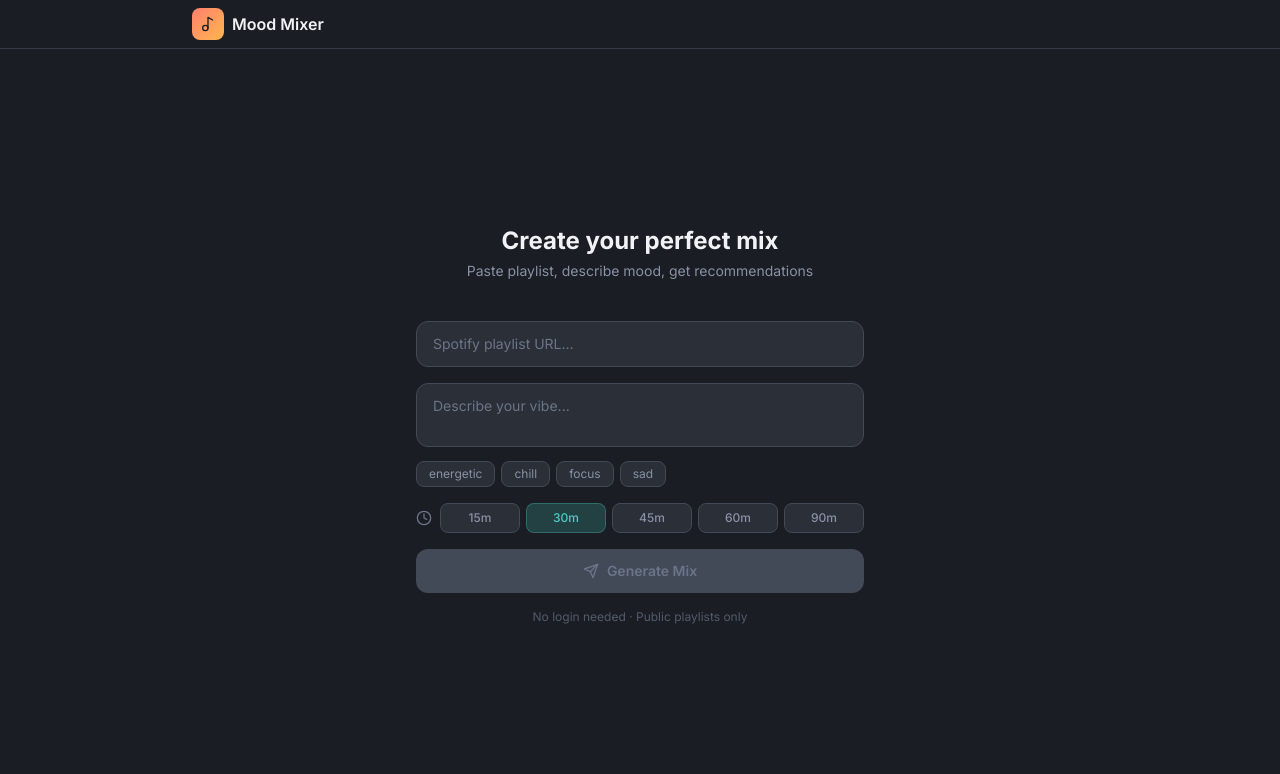
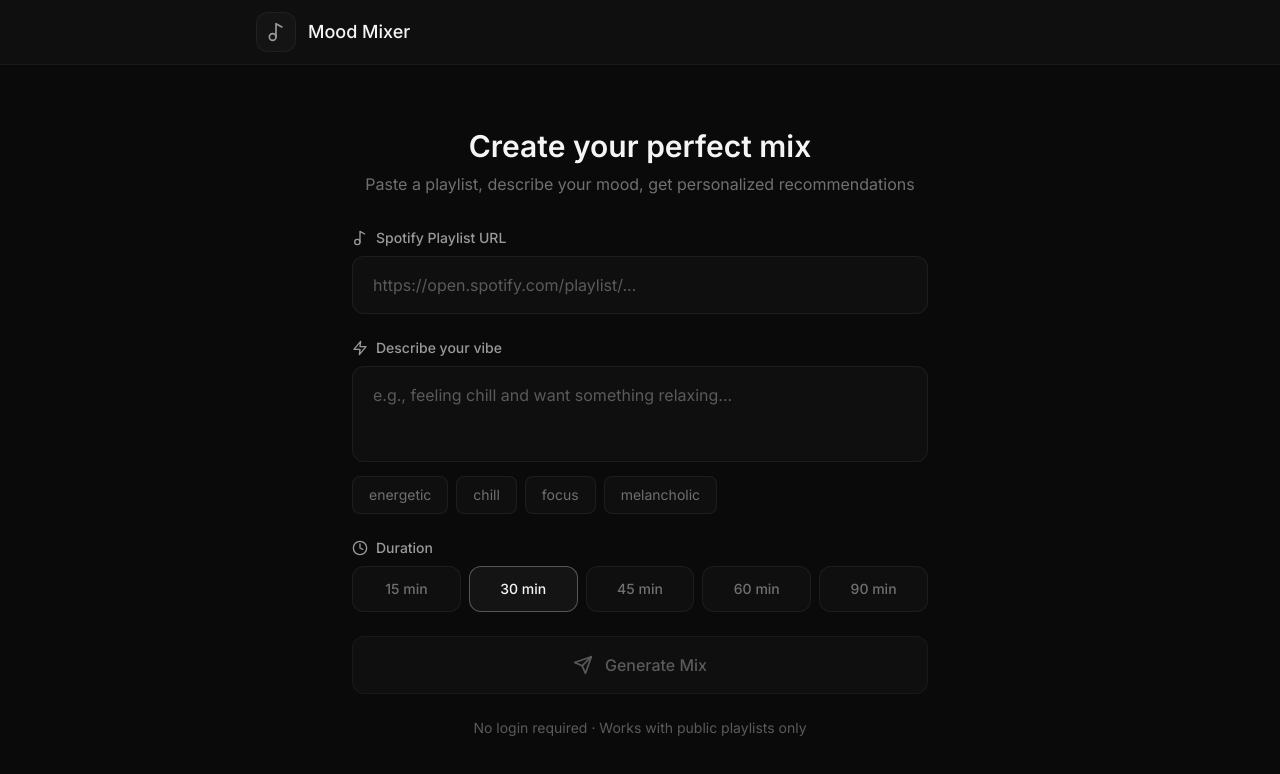
Before and after one commit to prasad-gade05/playlist_song_recommender, a React (Vite) app in the folder frontend/: page / in a window 1280 px wide. Shown: the top 774 px of the page. Built offline with nearby package versions, Linux system fonts and the light colour scheme.

Commit message:
base prod ui

```diff
--- a/frontend/src/App.jsx
+++ b/frontend/src/App.jsx
@@ -73,19 +73,19 @@ export default function App() {
   } : { count: 0, duration: 0, score: 0 }
 
   return (
-    <div className="h-screen flex flex-col bg-surface-950 overflow-hidden">
+    <div className="h-screen flex flex-col bg-[#0a0a0a] overflow-hidden">
       {/* Header */}
-      <header className="flex-shrink-0 border-b border-surface-800 px-4 py-2">
-        <div className="max-w-4xl mx-auto flex items-center justify-between">
-          <button onClick={resetAll} className="flex items-center gap-2">
-            <div className="w-8 h-8 bg-gradient-to-br from-accent-coral to-amber rounded-lg flex items-center justify-center">
-              <Music2 className="w-4 h-4 text-surface-950" />
+      <header className="flex-shrink-0 border-b border-[#404040]/20 px-6 py-3 bg-[#0f0f0f]/95">
+        <div className="max-w-3xl mx-auto flex items-center justify-between">
+          <button onClick={resetAll} className="flex items-center gap-3">
+            <div className="w-10 h-10 bg-[#141414] border border-[#404040]/30 rounded-xl flex items-center justify-center">
+              <Music2 className="w-5 h-5 text-[#9a9a9a]" />
             </div>
-            <span className="font-semibold text-text-primary">Mood Mixer</span>
+            <span className="font-medium text-[#f5f5f5] text-lg">Mood Mixer</span>
           </button>
           {showResults && (
-            <button onClick={resetAll} className="text-xs px-3 py-1.5 rounded-lg bg-surface-850 text-surface-400 hover:text-text-primary border border-surface-700 flex items-center gap-1.5">
-              <RotateCcw className="w-3 h-3" /> New
+            <button onClick={resetAll} className="px-4 py-2 rounded-lg bg-[#141414] text-[#9a9a9a] hover:text-[#f5f5f5] border border-[#404040]/30 flex items-center gap-2 transition-colors">
+              <RotateCcw className="w-4 h-4" /> New Mix
             </button>
           )}
         </div>
@@ -95,35 +95,43 @@ export default function App() {
       <main className="flex-1 overflow-hidden">
         {/* Input Form */}
         {!showResults && !loading && (
-          <div className="h-full flex items-center justify-center p-4">
-            <form onSubmit={handleGenerateMix} className="w-full max-w-md space-y-4">
-              <div className="text-center mb-6">
-                <h1 className="text-2xl font-bold text-text-primary">Create your perfect mix</h1>
-                <p className="text-surface-400 text-sm mt-1">Paste playlist, describe mood, get recommendations</p>
+          <div className="h-full flex items-center justify-center p-6">
+            <form onSubmit={handleGenerateMix} className="w-full max-w-xl space-y-6">
+              <div className="text-center mb-8">
+                <h1 className="text-3xl font-semibold text-[#f5f5f5] mb-2">Create your perfect mix</h1>
+                <p className="text-[#707070] text-base">Paste a playlist, describe your mood, get personalized recommendations</p>
               </div>
 
-              <input
-                type="text"
-                value={playlistUrl}
-                onChange={(e) => setPlaylistUrl(e.target.value)}
-                placeholder="Spotify playlist URL..."
-                className="w-full rounded-xl px-4 py-3 text-sm bg-surface-850 border border-surface-700 text-text-primary placeholder-surface-500 focus:border-accent-coral focus:outline-none"
-              />
+              <div className="space-y-2">
+                <label className="text-[#9a9a9a] text-sm font-medium flex items-center gap-2">
+                  <Music2 className="w-4 h-4" /> Spotify Playlist URL
+                </label>
+                <input
+                  type="text"
+                  value={playlistUrl}
+                  onChange={(e) => setPlaylistUrl(e.target.value)}
+                  placeholder="https://open.spotify.com/playlist/..."
+                  className="w-full rounded-xl px-5 py-4 text-base bg-[#0f0f0f] border border-[#404040]/30 text-[#f5f5f5] placeholder-[#5a5a5a] focus:border-[#707070] focus:outline-none transition-colors"
+                />
+              </div>
 
-              <div>
+              <div className="space-y-2">
+                <label className="text-[#9a9a9a] text-sm font-medium flex items-center gap-2">
+                  <Zap className="w-4 h-4" /> Describe your vibe
+                </label>
                 <textarea
                   value={moodInput}
                   onChange={(e) => setMoodInput(e.target.value)}
-                  placeholder="Describe your vibe..."
-                  className="w-full rounded-xl px-4 py-3 text-sm bg-surface-850 border border-surface-700 text-text-primary placeholder-surface-500 focus:border-accent-coral focus:outline-none resize-none h-16"
+                  placeholder="e.g., feeling chill and want something relaxing..."
+                  className="w-full rounded-xl px-5 py-4 text-base bg-[#0f0f0f] border border-[#404040]/30 text-[#f5f5f5] placeholder-[#5a5a5a] focus:border-[#707070] focus:outline-none resize-none h-24 transition-colors"
                 />
-                <div className="flex gap-1.5 mt-2">
-                  {['energetic', 'chill', 'focus', 'sad'].map((mood) => (
+                <div className="flex gap-2 mt-3">
+                  {['energetic', 'chill', 'focus', 'melancholic'].map((mood) => (
                     <button
                       key={mood}
                       type="button"
                       onClick={() => setMoodInput(mood)}
-                      className={`text-xs px-3 py-1 rounded-lg border ${moodInput === mood ? 'bg-accent-coral/20 border-accent-coral/50 text-accent-coral' : 'bg-surface-850 border-surface-700 text-surface-400'}`}
+                      className={`text-sm px-4 py-2 rounded-lg border transition-colors ${moodInput === mood ? 'bg-[#141414] border-[#9a9a9a]/50 text-[#f5f5f5]' : 'bg-[#0f0f0f] border-[#404040]/30 text-[#707070] hover:text-[#9a9a9a]'}`}
                     >
                       {mood}
                     </button>
@@ -131,37 +139,39 @@ export default function App() {
                 </div>
               </div>
 
-              <div className="flex items-center gap-2">
-                <Clock className="w-4 h-4 text-surface-500" />
-                <div className="flex gap-1.5 flex-1">
+              <div className="space-y-2">
+                <label className="text-[#9a9a9a] text-sm font-medium flex items-center gap-2">
+                  <Clock className="w-4 h-4" /> Duration
+                </label>
+                <div className="flex gap-2">
                   {DURATION_OPTIONS.map((d) => (
                     <button
                       key={d}
                       type="button"
                       onClick={() => setDuration(d)}
-                      className={`flex-1 py-1.5 rounded-lg text-xs font-medium ${duration === d ? 'bg-mint/20 text-mint border border-mint/30' : 'bg-surface-850 text-surface-400 border border-surface-700'}`}
+                      className={`flex-1 py-3 rounded-xl text-sm font-medium transition-colors ${duration === d ? 'bg-[#141414] text-[#f5f5f5] border border-[#9a9a9a]/50' : 'bg-[#0f0f0f] text-[#707070] border border-[#404040]/30 hover:text-[#9a9a9a]'}`}
                     >
-                      {d}m
+                      {d} min
                     </button>
                   ))}
                 </div>
               </div>
 
               {error && (
-                <div className="flex items-center gap-2 text-accent-coral text-xs bg-accent-coral/10 rounded-lg px-3 py-2">
-                  <AlertCircle className="w-4 h-4" /> {error}
+                <div className="flex items-center gap-3 text-[#FB7185] text-sm bg-[#FB7185]/10 rounded-xl px-4 py-3 border border-[#FB7185]/20">
+                  <AlertCircle className="w-5 h-5 flex-shrink-0" /> {error}
                 </div>
               )}
 
               <button
                 type="submit"
                 disabled={!playlistUrl.trim() || !moodInput.trim()}
-                className="w-full bg-gradient-to-r from-accent-coral to-amber disabled:from-surface-700 disabled:to-surface-700 disabled:text-surface-500 text-surface-950 font-semibold py-3 rounded-xl flex items-center justify-center gap-2 text-sm"
+                className="w-full bg-[#141414] hover:bg-[#1a1a1a] disabled:bg-[#0f0f0f] disabled:text-[#5a5a5a] text-[#f5f5f5] font-medium py-4 rounded-xl flex items-center justify-center gap-3 text-base border border-[#404040]/30 hover:border-[#707070]/50 disabled:border-[#404040]/20 transition-colors"
               >
-                <Send className="w-4 h-4" /> Generate Mix
+                <Send className="w-5 h-5" /> Generate Mix
               </button>
 
-              <p className="text-center text-surface-600 text-xs">No login needed · Public playlists only</p>
+              <p className="text-center text-[#5a5a5a] text-sm">No login required · Works with public playlists only</p>
             </form>
           </div>
         )}
@@ -169,8 +179,8 @@ export default function App() {
         {/* Loading */}
         {loading && (
           <div className="h-full flex flex-col items-center justify-center">
-            <Loader2 className="w-10 h-10 text-accent-coral animate-spin mb-4" />
-            <p className="text-surface-400">{loadingStatus}</p>
+            <Loader2 className="w-12 h-12 text-[#9a9a9a] animate-spin mb-4" />
+            <p className="text-[#707070] text-lg">{loadingStatus}</p>
           </div>
         )}
 
@@ -180,45 +190,45 @@ export default function App() {
             {/* Stats Row */}
             <div className="flex-shrink-0 flex items-center justify-between mb-3">
               <div className="flex items-center gap-4 text-sm">
-                <span className="flex items-center gap-1.5 text-surface-400">
-                  <ListMusic className="w-4 h-4 text-sky" /> {metrics.count} tracks
+                <span className="flex items-center gap-1.5 text-[#707070]">
+                  <ListMusic className="w-4 h-4 text-[#9a9a9a]" /> {metrics.count} tracks
                 </span>
-                <span className="flex items-center gap-1.5 text-surface-400">
-                  <Clock className="w-4 h-4 text-accent-coral" /> {metrics.duration}m
+                <span className="flex items-center gap-1.5 text-[#707070]">
+                  <Clock className="w-4 h-4 text-[#9a9a9a]" /> {metrics.duration}m
                 </span>
-                <span className="flex items-center gap-1.5 text-mint">
+                <span className="flex items-center gap-1.5 text-[#9a9a9a]">
                   <Zap className="w-4 h-4" /> {metrics.score}% match
                 </span>
               </div>
               <div className="flex gap-2">
-                <button onClick={() => copyToClipboard('names')} className="text-xs px-3 py-1.5 rounded-lg bg-surface-850 border border-surface-700 text-surface-400 hover:text-text-primary flex items-center gap-1.5">
-                  {copied === 'names' ? <Check className="w-3 h-3 text-mint" /> : <Copy className="w-3 h-3" />} Names
+                <button onClick={() => copyToClipboard('names')} className="text-xs px-3 py-1.5 rounded-lg bg-[#0f0f0f] border border-[#404040]/30 text-[#707070] hover:text-[#f5f5f5] flex items-center gap-1.5 transition-colors">
+                  {copied === 'names' ? <Check className="w-3 h-3 text-[#9a9a9a]" /> : <Copy className="w-3 h-3" />} Names
                 </button>
-                <button onClick={() => copyToClipboard('uris')} className="text-xs px-3 py-1.5 rounded-lg bg-accent-coral/20 border border-accent-coral/30 text-accent-coral flex items-center gap-1.5">
+                <button onClick={() => copyToClipboard('uris')} className="text-xs px-3 py-1.5 rounded-lg bg-[#141414] border border-[#9a9a9a]/30 text-[#9a9a9a] hover:text-[#f5f5f5] flex items-center gap-1.5 transition-colors">
                   {copied === 'uris' ? <Check className="w-3 h-3" /> : <Copy className="w-3 h-3" />} URIs
                 </button>
               </div>
             </div>
 
             {/* Track List */}
-            <div className="flex-1 overflow-y-auto rounded-xl bg-surface-900 border border-surface-800">
+            <div className="flex-1 overflow-y-auto rounded-lg bg-[#0f0f0f]/95 border border-[#404040]/20">
               {session.recommendations?.map((track, i) => (
-                <div key={track.trackId || i} className="flex items-center gap-3 px-3 py-2 hover:bg-surface-850 border-b border-surface-800/50 last:border-0">
-                  <span className="w-5 text-center text-surface-600 text-xs">{i + 1}</span>
+                <div key={track.trackId || i} className="flex items-center gap-3 px-3 py-2 hover:bg-[#141414] border-b border-[#404040]/10 last:border-0 transition-colors">
+                  <span className="w-5 text-center text-[#5a5a5a] text-xs">{i + 1}</span>
                   {track.albumImage ? (
                     <img src={track.albumImage} alt="" className="w-9 h-9 rounded object-cover" />
                   ) : (
-                    <div className="w-9 h-9 rounded bg-surface-800 flex items-center justify-center">
-                      <Music2 className="w-4 h-4 text-surface-600" />
+                    <div className="w-9 h-9 rounded bg-[#141414] flex items-center justify-center">
+                      <Music2 className="w-4 h-4 text-[#5a5a5a]" />
                     </div>
                   )}
                   <div className="flex-1 min-w-0">
-                    <p className="text-text-primary text-sm truncate">{track.name}</p>
-                    <p className="text-surface-500 text-xs truncate">{track.artist}</p>
+                    <p className="text-[#f5f5f5] text-sm truncate">{track.name}</p>
+                    <p className="text-[#5a5a5a] text-xs truncate">{track.artist}</p>
                   </div>
-                  <span className="text-xs text-mint bg-mint/10 px-2 py-0.5 rounded">{track.moodScore || 0}%</span>
+                  <span className="text-xs text-[#9a9a9a] bg-[#141414] px-2 py-0.5 rounded border border-[#404040]/30">{track.moodScore || 0}%</span>
                   {track.externalUrl && (
-                    <a href={track.externalUrl} target="_blank" rel="noopener noreferrer" className="text-surface-600 hover:text-accent-coral">
+                    <a href={track.externalUrl} target="_blank" rel="noopener noreferrer" className="text-[#5a5a5a] hover:text-[#9a9a9a] transition-colors">
                       <ExternalLink className="w-4 h-4" />
                     </a>
                   )}
--- a/frontend/src/index.css
+++ b/frontend/src/index.css
@@ -2,7 +2,7 @@
 @tailwind components;
 @tailwind utilities;
 
-@import url('https://fonts.googleapis.com/css2?family=Inter:wght@400;500;600;700&display=swap');
+@import url('https://fonts.googleapis.com/css2?family=Inter:wght@400;500;600&display=swap');
 
 * {
   margin: 0;
@@ -12,36 +12,35 @@
 
 body {
   font-family: 'Inter', -apple-system, BlinkMacSystemFont, sans-serif;
-  background: linear-gradient(160deg, #1a1d23 0%, #22262e 50%, #1a1d23 100%);
-  color: #f0f2f5;
+  background: #0a0a0a;
+  color: #f5f5f5;
   min-height: 100vh;
   -webkit-font-smoothing: antialiased;
 }
 
 /* Custom scrollbar */
 ::-webkit-scrollbar {
-  width: 6px;
+  width: 5px;
 }
 
 ::-webkit-scrollbar-track {
-  background: #2a2f38;
-  border-radius: 3px;
+  background: #0f0f0f;
 }
 
 ::-webkit-scrollbar-thumb {
-  background: linear-gradient(180deg, #ff7f6e 0%, #4ecdc4 100%);
+  background: #374151;
   border-radius: 3px;
 }
 
 ::-webkit-scrollbar-thumb:hover {
-  background: linear-gradient(180deg, #ffa599 0%, #7ee8e1 100%);
+  background: #9ca3af;
 }
 
 /* Animations */
 @keyframes fade-in {
   from {
     opacity: 0;
-    transform: translateY(12px);
+    transform: translateY(8px);
   }
   to {
     opacity: 1;
@@ -49,67 +48,24 @@ body {
   }
 }
 
-@keyframes pulse-glow {
-  0%, 100% {
-    opacity: 0.5;
-    transform: scale(1);
-  }
-  50% {
-    opacity: 0.8;
-    transform: scale(1.03);
-  }
-}
-
-@keyframes float {
-  0%, 100% {
-    transform: translateY(0);
-  }
-  50% {
-    transform: translateY(-8px);
-  }
-}
-
-@keyframes gradient-shift {
-  0%, 100% {
-    background-position: 0% 50%;
-  }
-  50% {
-    background-position: 100% 50%;
-  }
-}
-
 .animate-fade-in {
-  animation: fade-in 0.4s ease-out;
-}
-
-.animate-pulse-glow {
-  animation: pulse-glow 2s ease-in-out infinite;
-}
-
-.animate-float {
-  animation: float 3.5s ease-in-out infinite;
-}
-
-.animate-gradient {
-  background-size: 200% 200%;
-  animation: gradient-shift 3s ease infinite;
+  animation: fade-in 0.3s ease-out;
 }
 
 /* Input styles */
 input, textarea {
-  background: #2a2f38 !important;
-  border: 1px solid #424957 !important;
-  color: #f0f2f5 !important;
+  background: #0f0f0f !important;
+  border: 1px solid rgba(64, 64, 64, 0.3) !important;
+  color: #f5f5f5 !important;
 }
 
 input::placeholder, textarea::placeholder {
-  color: #6b7589 !important;
+  color: #5a5a5a !important;
 }
 
 input:focus, textarea:focus {
   outline: none;
-  border-color: #ff7f6e !important;
-  box-shadow: 0 0 0 3px rgba(255, 127, 110, 0.15);
+  border-color: #707070 !important;
 }
 
 button:focus {
@@ -118,29 +74,6 @@ button:focus {
 
 /* Selection */
 ::selection {
-  background: rgba(255, 127, 110, 0.3);
-  color: #f0f2f5;
+  background: rgba(154, 154, 154, 0.3);
+  color: #f5f5f5;
 }
-
-/* Gradient text */
-.gradient-text {
-  background: linear-gradient(135deg, #ff7f6e 0%, #4ecdc4 50%, #64b5f6 100%);
-  -webkit-background-clip: text;
-  -webkit-text-fill-color: transparent;
-  background-clip: text;
-}
-
-/* Smooth transitions */
-.transition-smooth {
-  transition: all 0.25s cubic-bezier(0.4, 0, 0.2, 1);
-}
-
-/* Card hover effect */
-.card-hover {
-  transition: all 0.25s ease;
-}
-
-.card-hover:hover {
-  transform: translateY(-2px);
-  box-shadow: 0 8px 25px -5px rgba(0, 0, 0, 0.3);
-}
--- a/frontend/tailwind.config.js
+++ b/frontend/tailwind.config.js
@@ -7,68 +7,39 @@ export default {
   theme: {
     extend: {
       colors: {
-        // Warm slate backgrounds - soft on eyes
-        surface: {
-          950: '#1a1d23',
-          900: '#22262e',
-          850: '#2a2f38',
-          800: '#343a45',
-          700: '#424957',
-          600: '#525b6b',
-          500: '#6b7589',
-          400: '#8891a5',
-          300: '#a8b0c0',
+        // Deep black backgrounds
+        bg: {
+          DEFAULT: '#0a0a0a',
+          surface1: '#0f0f0f',
+          surface2: '#141414',
         },
-        // Coral/Salmon accent
+        // Grey palette
+        grey: {
+          primary: '#404040',
+          secondary: '#9a9a9a',
+          tertiary: '#707070',
+          border: '#404040',
+        },
+        // Text colors
+        text: {
+          primary: '#f5f5f5',
+          secondary: '#b0b0b0',
+          disabled: '#5a5a5a',
+        },
+        // Accent colors
         accent: {
-          coral: '#ff7f6e',
-          coralLight: '#ffa599',
-          coralDark: '#e65c4a',
+          blue: '#3b82f6',
+          pink: '#FB7185',
         },
-        // Teal/Mint
-        mint: {
-          DEFAULT: '#4ecdc4',
-          light: '#7ee8e1',
-          dark: '#2eb5ad',
-        },
-        // Sky blue
-        sky: {
-          DEFAULT: '#64b5f6',
-          light: '#90caf9',
-          dark: '#42a5f5',
-        },
-        // Warm amber
-        amber: {
-          DEFAULT: '#ffb74d',
-          light: '#ffd180',
-          dark: '#ffa726',
-        },
-        // Lavender
-        lavender: {
-          DEFAULT: '#b39ddb',
-          light: '#d1c4e9',
-        },
-        // Text colors - warmer whites
-        text: {
-          primary: '#f0f2f5',
-          secondary: '#b8bcc8',
-          muted: '#8891a5',
-        }
       },
-      backgroundImage: {
-        'gradient-radial': 'radial-gradient(var(--tw-gradient-stops))',
-        'gradient-warm': 'linear-gradient(135deg, #ff7f6e 0%, #ffb74d 100%)',
-        'gradient-cool': 'linear-gradient(135deg, #4ecdc4 0%, #64b5f6 100%)',
-        'gradient-mixed': 'linear-gradient(135deg, #ff7f6e 0%, #4ecdc4 50%, #64b5f6 100%)',
+      backgroundColor: {
+        'surface-1': 'rgba(15, 15, 15, 0.95)',
+        'surface-2': 'rgba(20, 20, 20, 0.95)',
       },
-      boxShadow: {
-        'glow-coral': '0 4px 20px -4px rgba(255, 127, 110, 0.35)',
-        'glow-coral-lg': '0 8px 30px -4px rgba(255, 127, 110, 0.4)',
-        'glow-mint': '0 4px 20px -4px rgba(78, 205, 196, 0.35)',
-        'glow-mint-lg': '0 8px 30px -4px rgba(78, 205, 196, 0.4)',
-        'soft': '0 4px 20px -4px rgba(0, 0, 0, 0.3)',
-        'soft-lg': '0 8px 30px -4px rgba(0, 0, 0, 0.4)',
-      }
+      borderColor: {
+        'subtle': 'rgba(64, 64, 64, 0.2)',
+        'default': '#404040',
+      },
     },
   },
   plugins: [],
```
Also changed, not shown: 1 other file (tests, documents, lock files or other folders).
